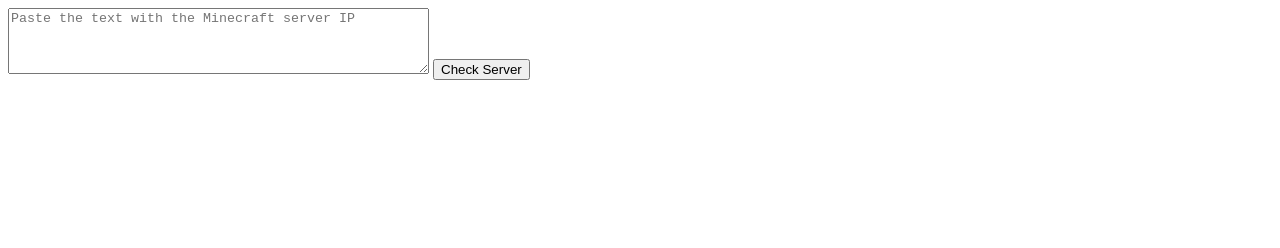
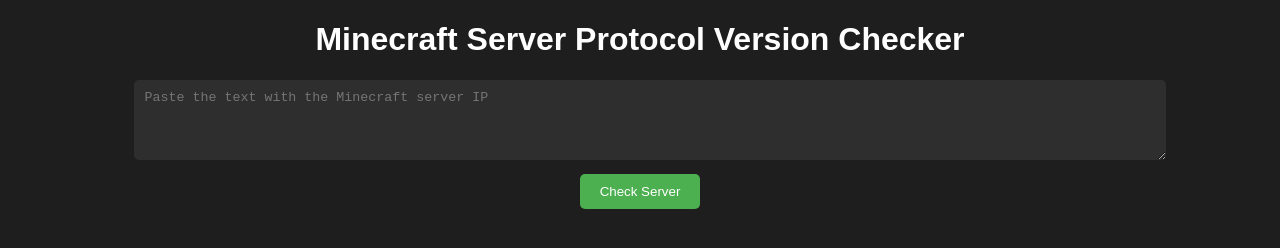
Before and after one commit to MeZavy/protocolchecker, a plain HTML site: page index.html in a window 1280 px wide. Drawn offline with Linux system fonts and the light colour scheme.

Commit message:
Update index.html

```diff
--- a/index.html
+++ b/index.html
@@ -4,11 +4,51 @@
   <meta charset="UTF-8">
   <meta name="viewport" content="width=device-width, initial-scale=1.0">
   <title>Minecraft Server Protocol Version Checker</title>
+  <style>
+    body {
+      background-color: #1e1e1e;
+      color: #ffffff;
+      font-family: Arial, sans-serif;
+    }
+    #container {
+      width: 80%;
+      margin: 0 auto;
+      text-align: center;
+    }
+    #textInput {
+      width: 100%;
+      padding: 10px;
+      margin-bottom: 10px;
+      border: none;
+      border-radius: 5px;
+      background-color: #2e2e2e;
+      color: #ffffff;
+    }
+    #checkButton {
+      padding: 10px 20px;
+      background-color: #4CAF50;
+      border: none;
+      border-radius: 5px;
+      cursor: pointer;
+      color: #ffffff;
+      transition: background-color 0.3s;
+    }
+    #checkButton:hover {
+      background-color: #45a049;
+    }
+    #protocolVersion {
+      font-size: 18px;
+      margin-top: 20px;
+    }
+  </style>
 </head>
 <body>
-  <textarea id="textInput" rows="4" cols="50" placeholder="Paste the text with the Minecraft server IP"></textarea>
-  <button onclick="checkServer()">Check Server</button>
-  <p id="protocolVersion"></p>
+  <div id="container">
+    <h1>Minecraft Server Protocol Version Checker</h1>
+    <textarea id="textInput" rows="4" placeholder="Paste the text with the Minecraft server IP"></textarea>
+    <button id="checkButton" onclick="checkServer()">Check Server</button>
+    <p id="protocolVersion"></p>
+  </div>
 
   <script src="https://cdn.jsdelivr.net/npm/mcstatus"></script>
   <script>
```
